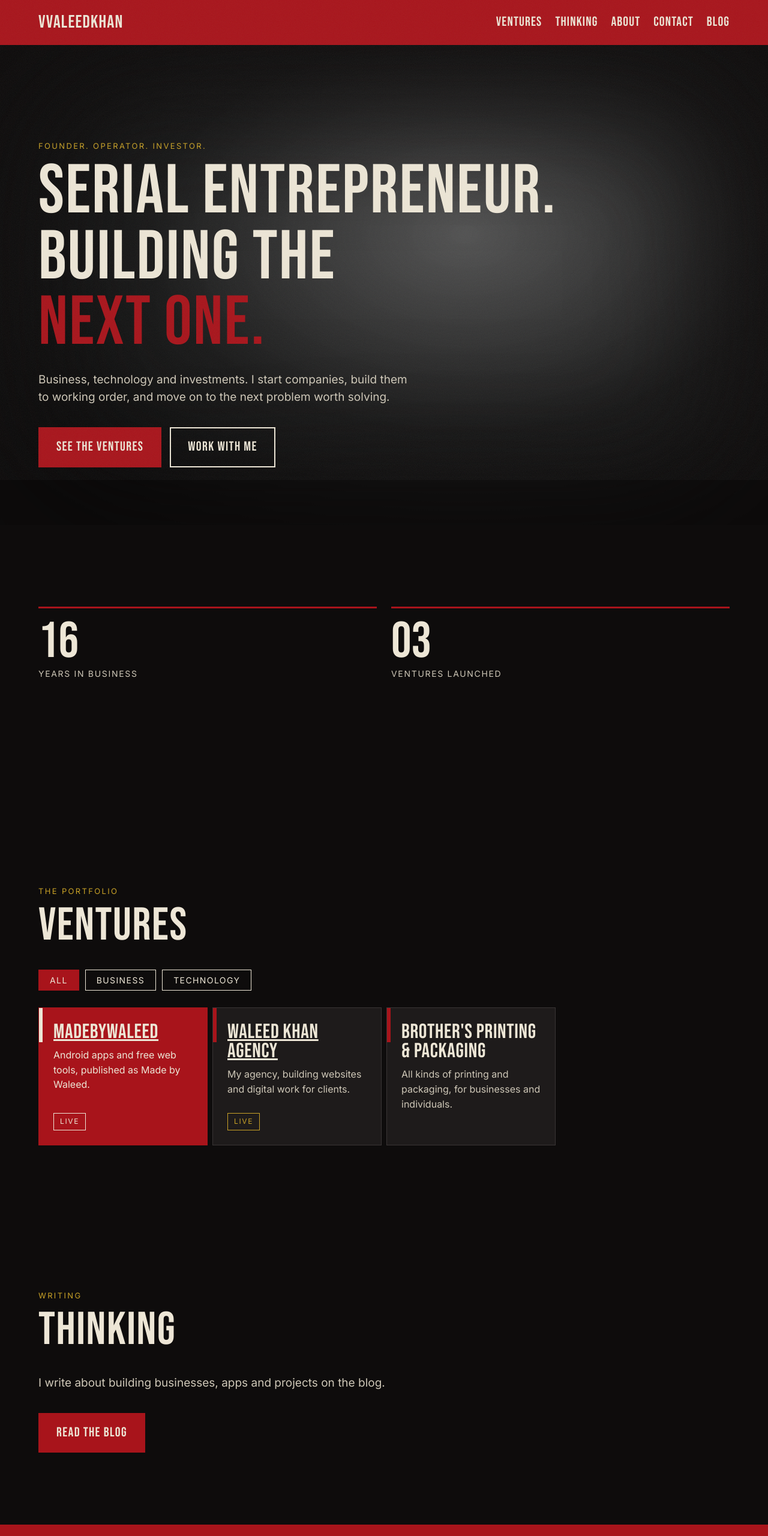
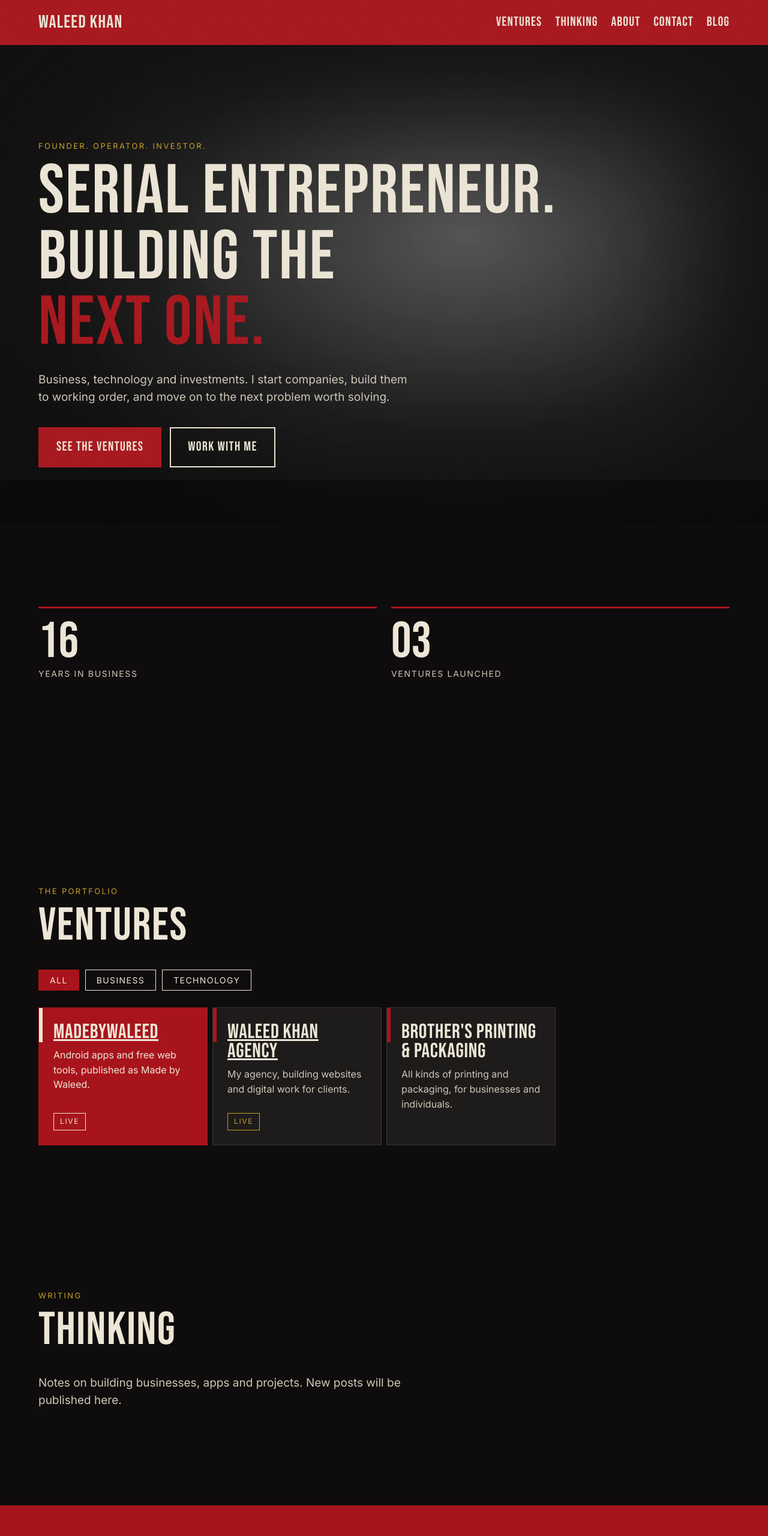
Before and after one commit to madebywaleed/vvaleedkhan-website, a plain HTML site: page public/index.html in a window 1280 px wide. Shown: the top 2560 px of the page at 60% size. Drawn offline with Linux system fonts and the light colour scheme.

Commit message:
Use Waleed Khan as the site name and drop the blog button from Thinking
Co-Authored-By: Claude Sonnet 5.5 <noreply@anthropic.com>
Claude-Session: https://claude.ai/code/session_01Mp4WvB6a2TPs7PZzSEk8Jp

```diff
--- a/public/index.html
+++ b/public/index.html
@@ -3,8 +3,8 @@
 <head>
 <meta charset="utf-8">
 <meta name="viewport" content="width=device-width, initial-scale=1">
-<title>vvaleedkhan</title>
-<meta name="description" content="Serial founder building businesses, technology and ventures.">
+<title>Waleed Khan</title>
+<meta name="description" content="Waleed Khan is a serial entrepreneur building businesses, technology and ventures.">
 <meta name="google-adsense-account" content="ca-pub-1356293872894760">
 <script async src="https://pagead2.googlesyndication.com/pagead/js/adsbygoogle.js?client=ca-pub-1356293872894760" crossorigin="anonymous"></script>
 <link rel="preconnect" href="https://fonts.googleapis.com">
@@ -401,7 +401,7 @@
 <!-- build 2026-11-01 16:49 -->
 
 <header class="topnav">
-  <a class="brand" href="/">vvaleedkhan</a>
+  <a class="brand" href="/">Waleed Khan</a>
   <nav aria-label="Main">
     <ul>
       <li><a href="/#ventures">Ventures</a></li>
@@ -472,10 +472,7 @@
   <section id="thinking">
     <p class="eyebrow reveal">Writing</p>
     <h2 class="reveal">Thinking</h2>
-    <p class="lede reveal">I write about building businesses, apps and projects on the blog.</p>
-    <div class="cta-row reveal">
-      <a class="btn" href="https://blog.vvaleedkhan.com" target="_blank" rel="noopener">Read the blog</a>
-    </div>
+    <p class="lede reveal">Notes on building businesses, apps and projects. New posts will be published here.</p>
   </section>
 
   <section id="contact" class="contact">
@@ -487,7 +484,7 @@
 
   <footer>
     <p style="margin:0 0 14px;font-size:15px;"><a href="/about.html">About</a> &middot; <a href="/privacy.html">Privacy policy</a> &middot; <a href="https://blog.vvaleedkhan.com">Blog</a> &middot; <a href="mailto:hello@vvaleedkhan.com">hello@vvaleedkhan.com</a></p>
-    &copy; <span id="year"></span> vvaleedkhan. All rights reserved.
+    &copy; <span id="year"></span> Waleed Khan. All rights reserved.
   </footer>
 
 </main>
```
Also changed, not shown: public/about.html (+3 -3 lines), public/privacy.html (+2 -2 lines).
